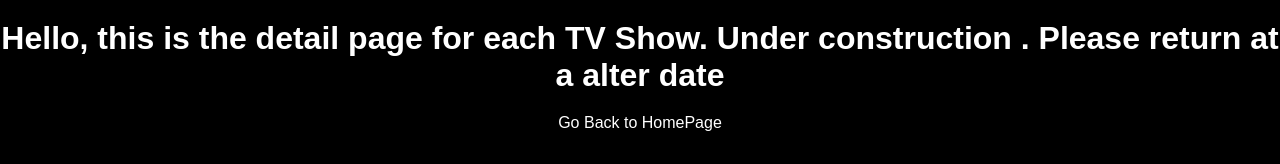
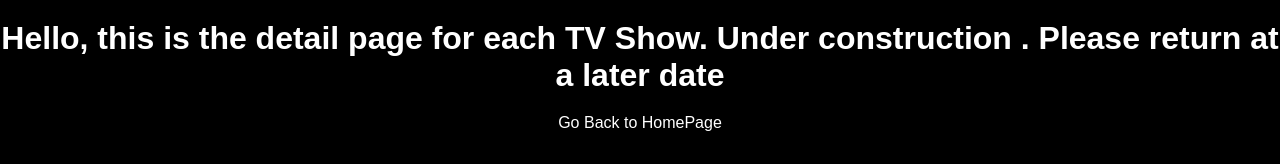
Before and after one commit to SanjeQi/kodflix_v2, a React (Create React App) app: page /details in a window 1280 px wide. Shown: the top 164 px of the page. Built offline with nearby package versions, Linux system fonts and the light colour scheme.

Commit message:
correct Spelling Error

```diff
--- a/src/details/Details.js
+++ b/src/details/Details.js
@@ -7,7 +7,7 @@ class Details extends React.Component {
       <div>
         <h1>
           Hello, this is the detail page for each TV Show. Under construction .
-          Please return at a alter date
+          Please return at a later date
         </h1>
         <Link to="/">Go Back to HomePage</Link>
       </div>
```
